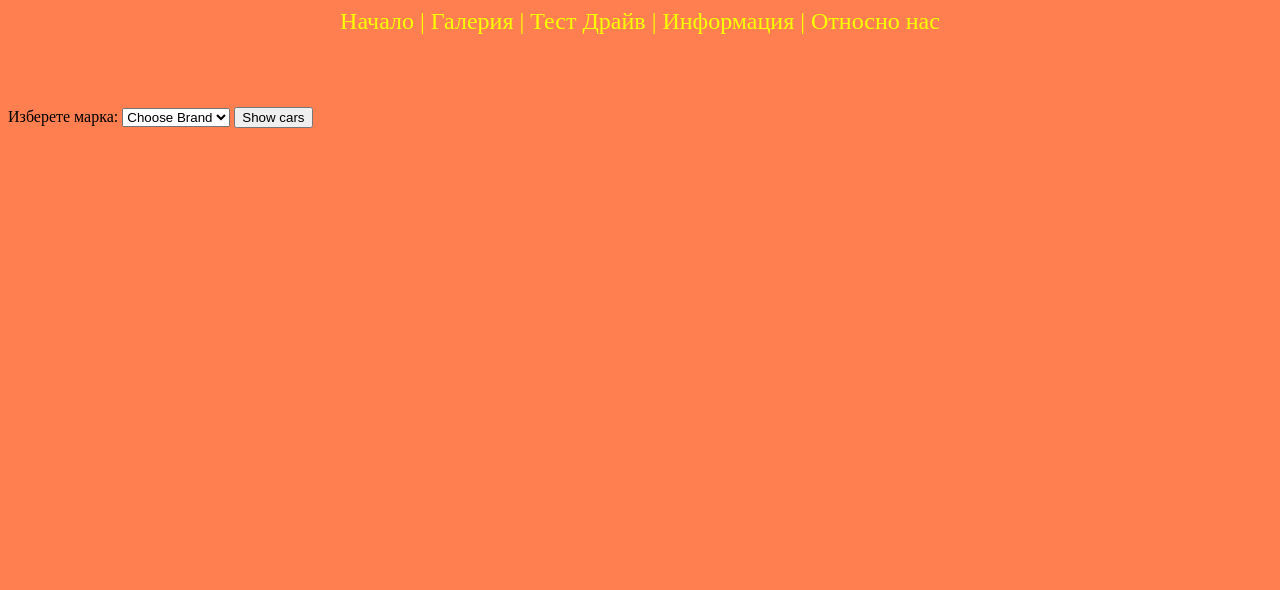
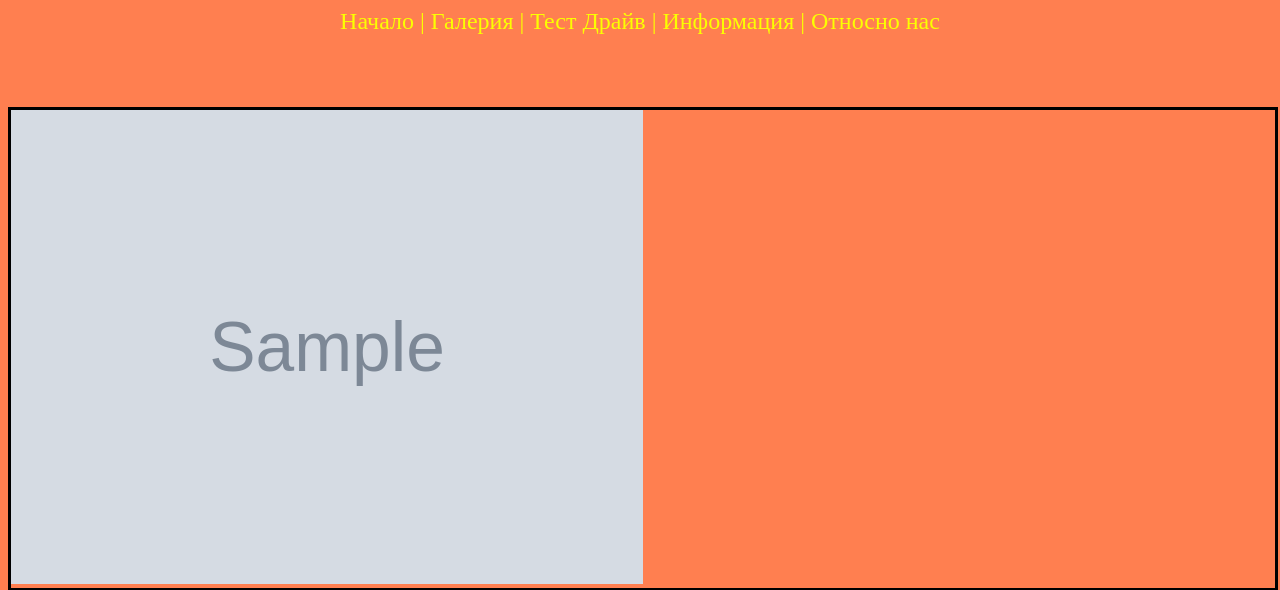
Before and after one commit to Rokyuto/Web_Develop, a PHP site: page /CarShowroom/Gallery/page.php in a window 1280 px wide. Shown: the top 590 px of the page. Run offline with PHP 8.4, Linux system fonts and the light colour scheme; tables that the repository leaves empty hold one stand-in row (values such as "Sample post"); grey boxes marked "Sample" are stand-in pictures; data that the repository does not hold is empty.

Commit message:
Slideshow Properly Work

```diff
--- a/CarShowroom/Gallery/page.php
+++ b/CarShowroom/Gallery/page.php
@@ -11,23 +11,9 @@ try {
 echo "Connection exception: " . $e->getMessage();
 }
 
-$sql = $connection->prepare("SELECT * FROM car");
+$sql = $connection->prepare("SELECT * FROM car JOIN carImages on car.images_ID = carImages.images_ID ");
 $sql->execute();
 $cars = $sql->fetchAll();
-
-if (isset($_POST['showCars'])) {
-
-    $sql = $connection->prepare("SELECT * FROM car
-                                JOIN carImages on car.images_ID = carImages.images_ID
-                                WHERE brand = ?");
-    $sql->execute([ $_POST['brand']]);
-    $chosenBrand = $sql->fetchAll();
-}
-
-function loadImages($car,$imgElementId){
-
-    echo "";
-}
 
 ?>
 
@@ -45,30 +31,27 @@ function loadImages($car,$imgElementId){
 
     <?php include("../Navbar/navbar.php"); ?>
 
-    <form action="" method="post">
-        <label for="brand">Изберете марка:</label>
-        <select name="brand" required>
-            <option value="" selected>Choose Brand</option>
-            <?php foreach ($cars as $car) { ?>
-                <option value="<?= $car["brand"] ?>"><?= $car["brand"] ?></option>
-            <?php } ?>
-        </select>
-        <button type="submit" name="showCars">Show cars</button>
-    </form>
-
     <!-- Create DIVs with cars -->
-    <?php foreach ($chosenBrand as $car) { ?>
+    <?php
+    foreach ($cars as $car) { ?>
         <div class="carContainer">
             <img id="car<?= $car["car_id"] ?>" src="<?= $car["carFrontImage"] ?>"  alt="">
         </div>
     <?php } ?>
 
     <script>
-        var images = [ '<?= $car["carFrontImage"] ?>', '<?= $car["carBackImage"] ?>', '<?= $car["carInteriorImage"] ?>' ];
+        counter = 0;
         function setImage(){
+            <?php foreach ($cars as $car){?>
+            var images = [ '<?= $car["carFrontImage"] ?>', '<?= $car["carBackImage"] ?>', '<?= $car["carInteriorImage"] ?>' ];
             var randomIndex = Math.floor(Math.random() * images.length);
-            var randomImage = images[randomIndex];
+            var randomImage = images[counter];
             document.getElementById("car<?= $car["car_id"] ?>").src = randomImage;
+            <?php } ?>
+            counter++;
+            if(counter >= 3){
+                counter = 0;
+            }
         }
         setInterval(setImage, 3000);
     </script>
```
Also changed, not shown: CarShowroom/Database/InsertImages.sql (+10 -0 lines), CarShowroom/Images/DatabaseImages/DodgeChargerRT1970/back.jpg (added), CarShowroom/Images/DatabaseImages/DodgeChargerRT1970/front.jpg (added), CarShowroom/Images/DatabaseImages/DodgeChargerRT1970/interior.jpg (added), CarShowroom/Images/DatabaseImages/NissanGT-R35/back.jpg (added), CarShowroom/Images/DatabaseImages/NissanGT-R35/front.jpg (added), CarShowroom/Images/DatabaseImages/NissanGT-R35/interior.jpg (added).
